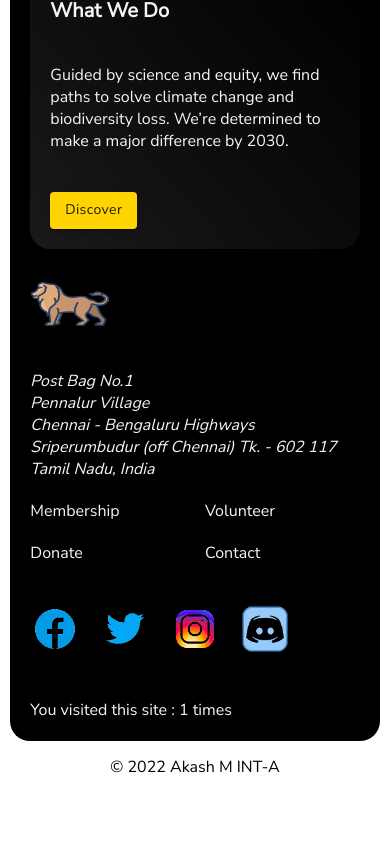
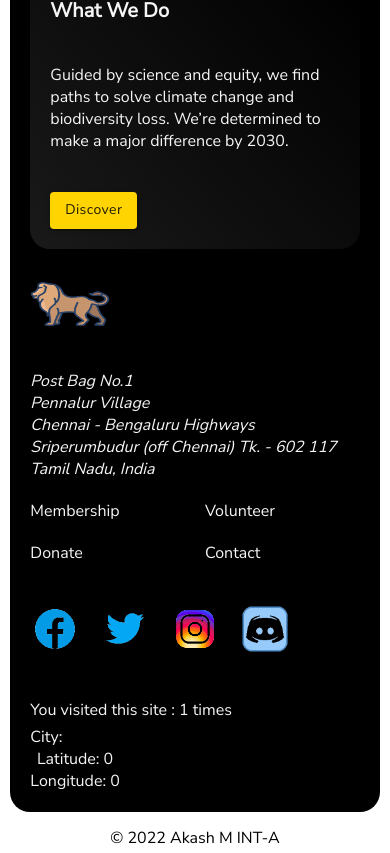
Before and after one commit to Akash-Manikandan/assignment1, a Next.js app: page / in a window 390 px wide. Shown: the part 5968-6821 px from the top of the page. Before the commit the page ends 6750 px from the top, so only its background shows below. Built offline with nearby package versions, Linux system fonts and the light colour scheme; no server answers.

Commit message:
Location

```diff
--- a/components/Footer/Footer.module.scss
+++ b/components/Footer/Footer.module.scss
@@ -71,7 +71,6 @@
   gap: 20px;
   grid-template-columns: repeat(4, 1fr);
   width: 100%;
-
 }
 .socialMedia {
   display: flex;
@@ -83,6 +82,11 @@
   img:hover {
     cursor: pointer;
   }
+}
+.countLoc {
+  display: flex;
+  align-items: center;
+  justify-content: space-between;
 }
 .counter {
   padding-left: 20px;
@@ -97,7 +101,7 @@
   .bottomC {
     padding: 0;
   }
-  .counter{
+  .counter {
     padding: 0;
   }
 }
@@ -115,4 +119,8 @@
   .links {
     grid-template-columns: repeat(2, 1fr);
   }
+  .countLoc {
+    flex-direction: column;
+    align-items: flex-start;
+  }
 }
--- a/components/Footer/index.tsx
+++ b/components/Footer/index.tsx
@@ -4,6 +4,7 @@ import React, { useEffect, useState } from "react";
 import Image from "next/image";
 import styles from "./Footer.module.scss";
 import { motion } from "framer-motion";
+import LocationApi from "../LocationApi";
 
 const theme = createTheme({
   palette: {
@@ -137,9 +138,12 @@ const Footer = () => {
           />
         </motion.div>
       </div>
-      <aside className={styles.counter}>
-        You visited this site : {count} times
-      </aside>
+      <div className={styles.countLoc}>
+        <aside className={styles.counter}>
+          You visited this site : {count} times
+        </aside>
+        <LocationApi />
+      </div>
     </footer>
   );
 };
--- /dev/null
+++ b/components/LocationApi/LocationApi.module.scss
@@ -0,0 +1,21 @@
+.container {
+  display: flex;
+  flex-direction: column;
+  gap: 5px;
+  align-items: center;
+}
+.latLong {
+  display: flex;
+  justify-content: space-between;
+  align-items: center;
+}
+@media screen and (max-width: 500px) {
+  .latLong {
+    flex-direction: column;
+  }
+  .container {
+    align-items: flex-start;
+    padding-top: 5px;
+    gap: 0;
+  }
+}
--- /dev/null
+++ b/components/LocationApi/index.tsx
@@ -0,0 +1,74 @@
+import React, { useEffect, useState } from "react";
+import styles from "./LocationApi.module.scss";
+const LocationApi = () => {
+  const [city, setCity] = useState("");
+  const [latitude, setLatitude] = useState(0);
+  const [longitude, setLongitude] = useState(0);
+  function getCity(coordinates: number[]) {
+    var xhr = new XMLHttpRequest();
+    var lat = coordinates[0];
+    var lng = coordinates[1];
+
+    // Paste your LocationIQ token below.
+    xhr.open(
+      "GET",
+      "https://us1.locationiq.com/v1/reverse.php?key=pk.92c044cb59469808ccbf076bd15a0085&lat=" +
+        lat +
+        "&lon=" +
+        lng +
+        "&format=json",
+      true
+    );
+    xhr.send();
+    xhr.onreadystatechange = processRequest;
+    xhr.addEventListener("readystatechange", processRequest, false);
+    function processRequest(e: any) {
+      if (xhr.readyState == 4 && xhr.status == 200) {
+        var response = JSON.parse(xhr.responseText);
+        var city1 = response.address.city;
+        setCity(city1);
+        return;
+      }
+    }
+  }
+  function getCoordintes() {
+    var options = {
+      enableHighAccuracy: true,
+      timeout: 5000,
+      maximumAge: 0,
+    };
+
+    function success(pos: any) {
+      var crd = pos.coords;
+      var lat = crd.latitude.toString();
+      var lng = crd.longitude.toString();
+      var coordinates = [lat, lng];
+      //console.log(`Latitude: ${lat}, Longitude: ${lng}`);
+      setLatitude(Math.round(Number(lat) * 100) / 100);
+      setLongitude(Math.round(Number(lng) * 100) / 100);
+      getCity(coordinates);
+      return;
+    }
+
+    function error(err: any) {
+      console.warn(`ERROR(${err.code}): ${err.message}`);
+    }
+
+    navigator.geolocation.getCurrentPosition(success, error, options);
+  }
+  useEffect(() => {
+    getCoordintes();
+  }, []);
+
+  return (
+    <div className={styles.container}>
+      <div>City: {city}</div>
+      <div className={styles.latLong}>
+        <div>Latitude: {latitude}</div>
+        <div>Longitude: {longitude}</div>
+      </div>
+    </div>
+  );
+};
+
+export default LocationApi;
--- a/components/Section7/index.tsx
+++ b/components/Section7/index.tsx
@@ -1,11 +1,11 @@
-import React, {  useState } from "react";
+import React, { useState } from "react";
+import { isMobile } from "react-device-detect";
 import Card from "../Card";
 import styles from "./Section7.module.scss";
 import { Reorder } from "framer-motion";
 import { useMediaQuery } from "@mui/material";
 const Section7 = () => {
-  const size = useMediaQuery('(max-width:800px)');
-
+  const size = useMediaQuery("(max-width:800px)");
 
   const [items, setItems] = useState([
     {
@@ -27,6 +27,7 @@ const Section7 = () => {
         "Explore how fisheries staff at The Nature Conservancy are using science and collaborative projects to ensure healthy oceans and climate-ready fisheries in North America and around the world.",
     },
   ]);
+  if (!isMobile) {
     return (
       <Reorder.Group
         axis={!size ? "x" : "y"}
@@ -36,13 +37,30 @@ const Section7 = () => {
       >
         {items.map((item) => {
           return (
-          <Reorder.Item key={item.id} value={item} className={styles.listContainer}>
+            <Reorder.Item
+              key={item.id}
+              value={item}
+              className={styles.listContainer}
+            >
               <Card title={item.title} content={item.content} />
             </Reorder.Item>
           );
         })}
       </Reorder.Group>
     );
+  } else {
+    return (
+      <div className={styles.container}>
+        {items.map((item) => {
+          return (
+            <div className={styles.listContainer}>
+              <Card title={item.title} content={item.content} />
+            </div>
+          );
+        })}
+      </div>
+    );
+  }
 };
 
 export default Section7;
--- a/package.json
+++ b/package.json
@@ -16,6 +16,7 @@
     "framer-motion": "^7.2.1",
     "next": "12.2.5",
     "react": "18.2.0",
+    "react-device-detect": "^2.2.2",
     "react-dom": "18.2.0",
     "styled-components": "^5.3.5"
   },
```
Also changed, not shown: 1 other file (tests, documents, lock files or other folders). Lines whose indentation alone changed are shown as unchanged.
